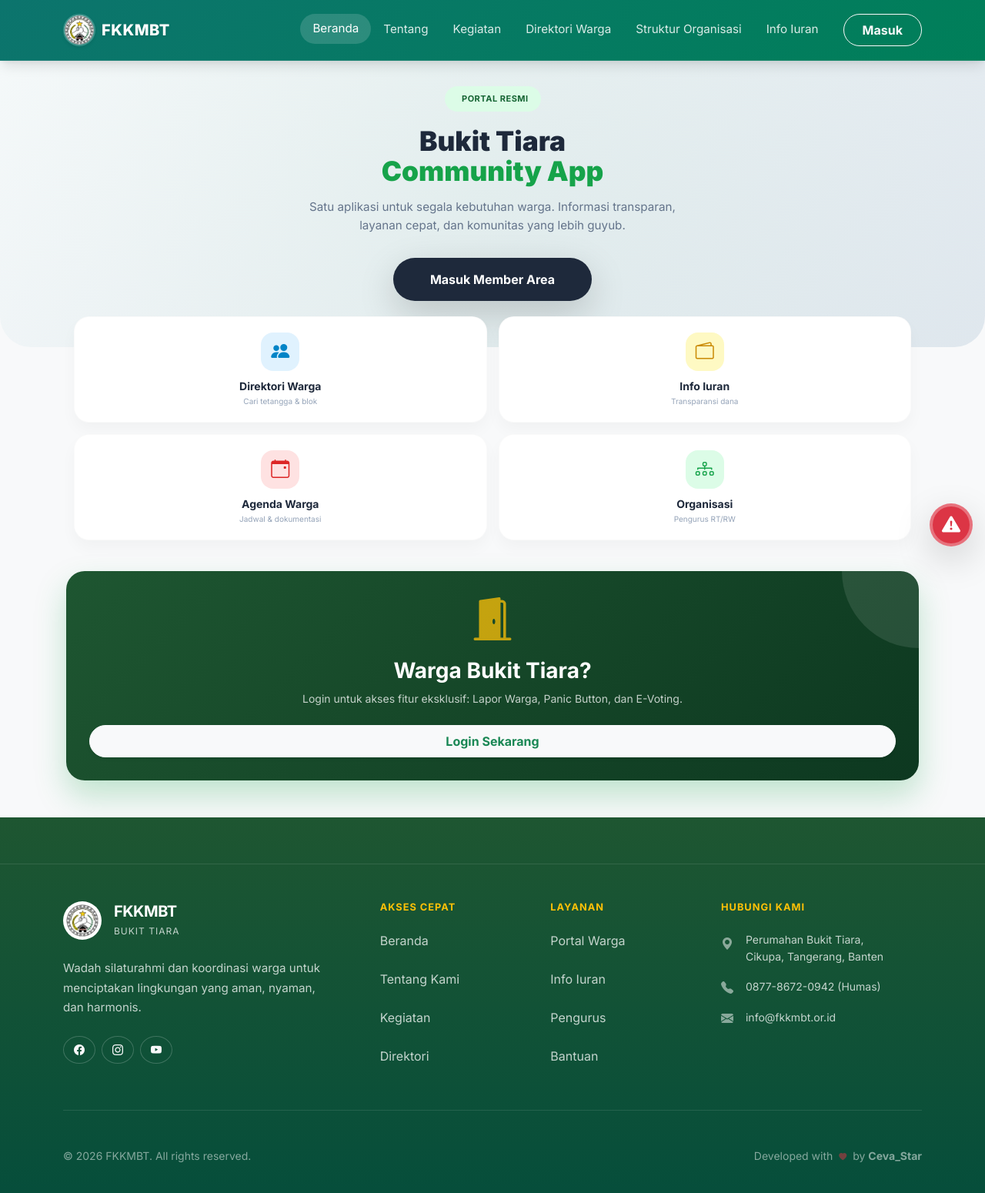
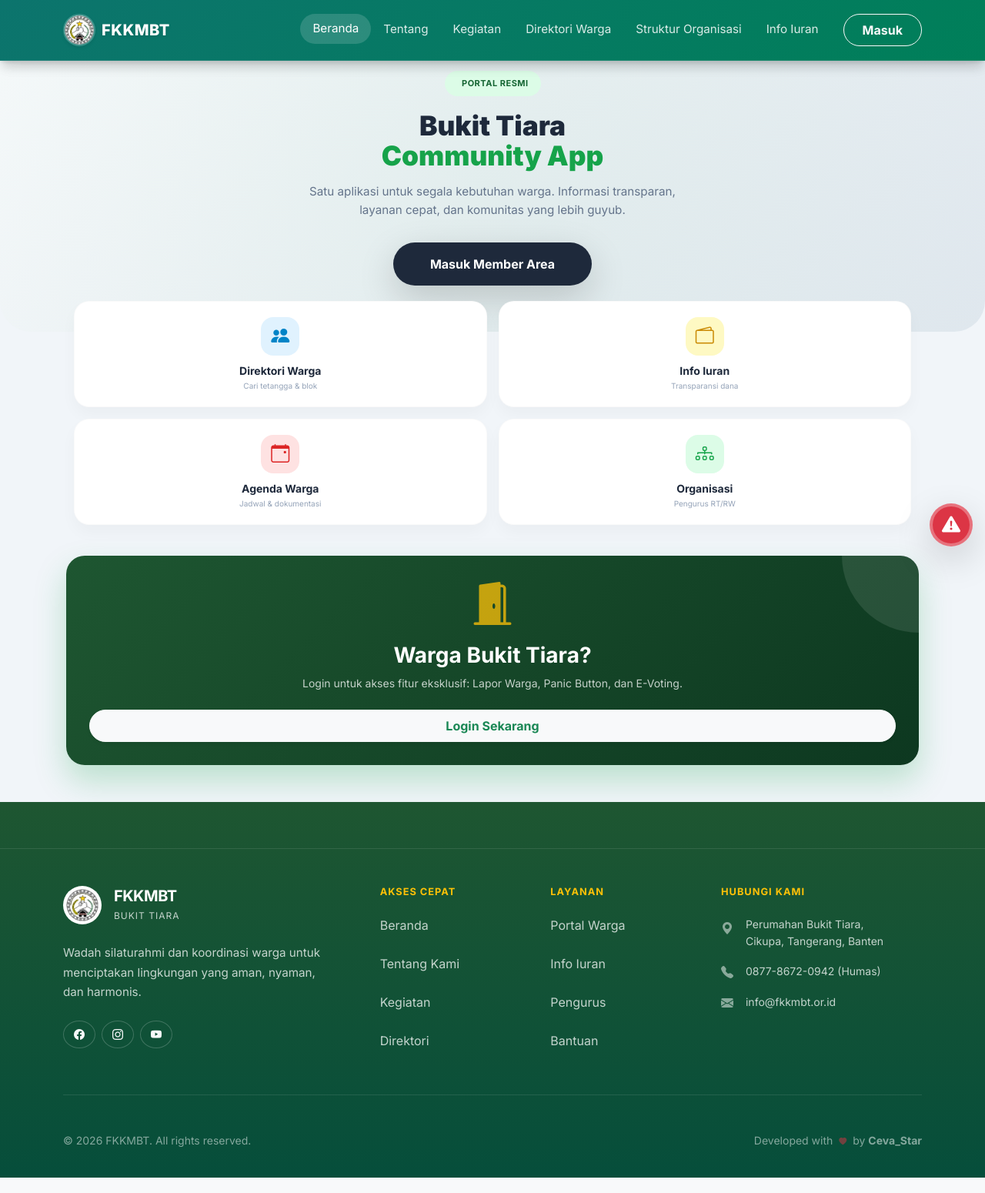
Before and after one commit to FikriBintangx/FKKMBT, a CodeIgniter app: page /fkkmbt/ in a window 1280 px wide. Shown: the whole page at 77% size. Run offline with CodeIgniter, Linux system fonts and the light colour scheme.

Commit message:
Fix: Landing page navbar visibility and footer whitespace issue

```diff
--- a/application/views/landing_page.php
+++ b/application/views/landing_page.php
@@ -1,16 +1,19 @@
-<!DOCTYPE html>
-<html lang="id">
-<head>
-    <meta charset="UTF-8">
-    <meta name="viewport" content="width=device-width, initial-scale=1.0, maximum-scale=1.0, user-scalable=no">
-    <title>FKKMBT - Forum Komunikasi Koordinasi Masyarakat Bukit Tiara</title>
-    <link href="https://cdn.jsdelivr.net/npm/bootstrap@5.3.0/dist/css/bootstrap.min.css" rel="stylesheet">
-    <link rel="stylesheet" href="https://cdn.jsdelivr.net/npm/bootstrap-icons@1.11.0/font/bootstrap-icons.css">
-    <link href="https://fonts.googleapis.com/css2?family=Inter:wght@400;500;600;700;800;900&display=swap" rel="stylesheet">
-    <link href="https://unpkg.com/aos@2.3.1/dist/aos.css" rel="stylesheet">
-    <link rel="stylesheet" href="<?= base_url('assets/css/style.css?v='.time()) ?>">
-    <link rel="stylesheet" href="<?= base_url('assets/css/mobile.css?v='.time()) ?>">
-    <style>
+<?php $this->load->view('templates/header'); ?>
+
+<style>
+    /* Override global body padding for landing page if needed,
+       but header needs padding-top. The issue is likely bottom padding. */
+    body {
+        padding-bottom: 0 !important; /* Fix floating footer gap */
+        background-color: #ffffff; /* Ensure white background connects */
+    }
+
+    /* Adjust hero to sit nicely under fixed navbar */
+    .hero-section-alt {
+        margin-top: -20px; /* Pull up slightly to meet navbar if needed */
+        padding-top: 40px;
+    }
+
         /* New Fresh Hero Section */
         .hero-section-alt {
             background: linear-gradient(135deg, #f8fafc 0%, #e2e8f0 100%);
```
Also changed, not shown: image.png (added).
